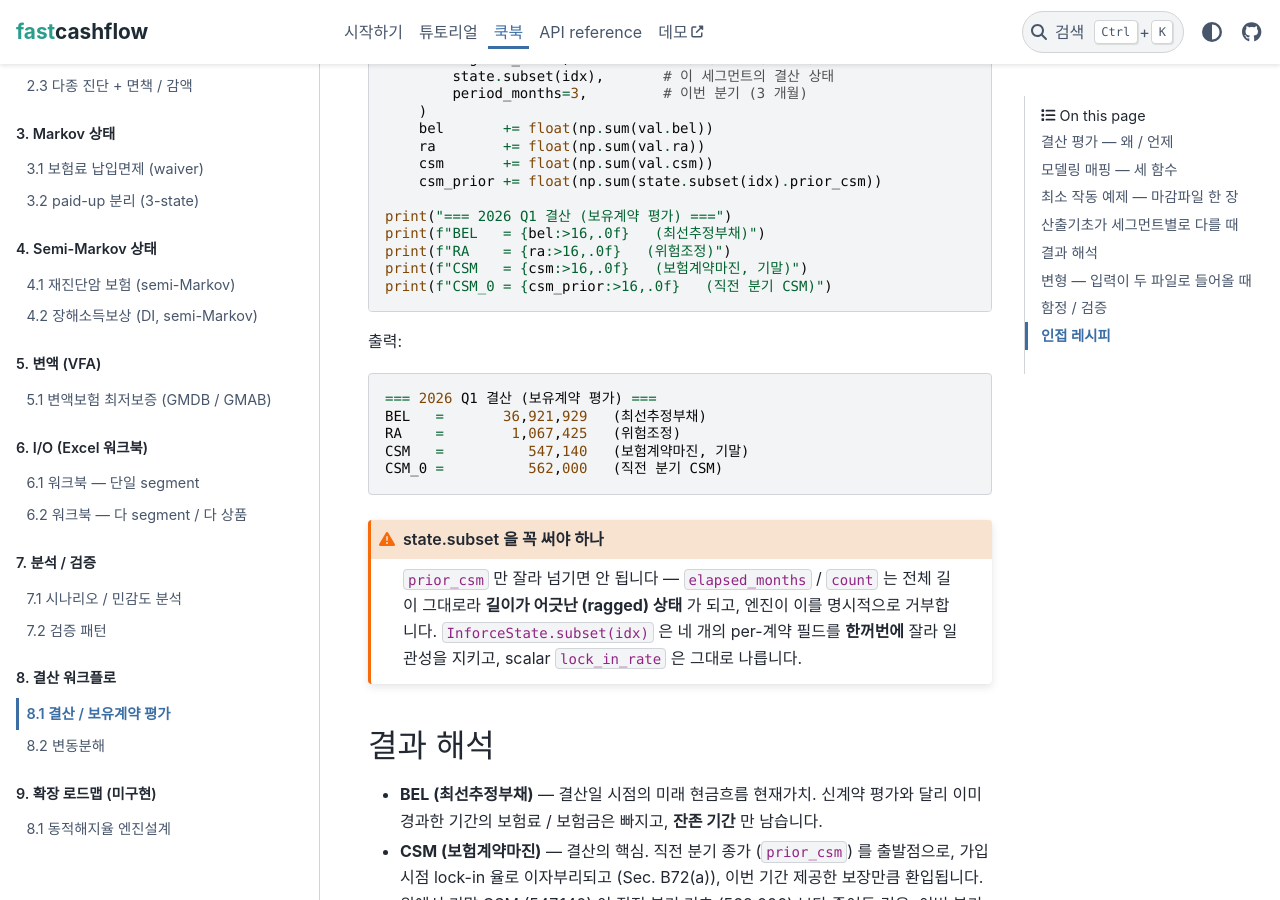
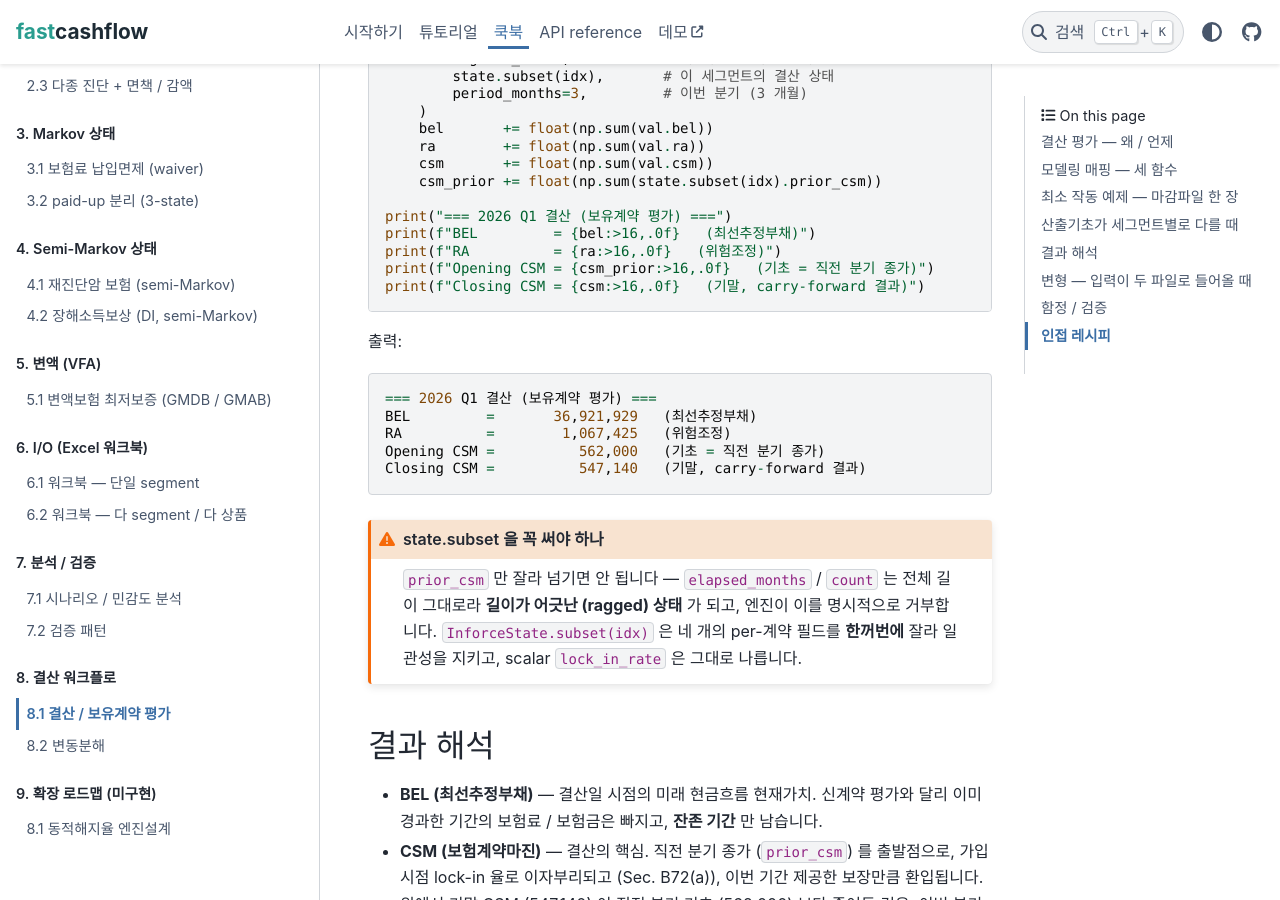
Before and after one commit to seokhoonj/fastcashflow, a Sphinx documentation site: the page built from docs/cookbook/workflow/settlement.md, in a window 1280 px wide and 900 px high, scrolled down 3139 px. Built offline with Sphinx 7.4.7 and the PyData theme 0.15.4, drawn with Linux system fonts in a browser that asks for light colours.

Commit message:
docs: label settlement CSM roll as Opening/Closing
The settlement summary printed the carried-forward CSM as CSM_0, which
elsewhere means the initial-recognition CSM (max(0, -FCF)) -- a different
quantity from last quarter's closing balance. Relabel the pair as Opening
CSM / Closing CSM (기초 -> 기말), matching the roll-forward terminology in
the movement chapter, and align the = column.

````diff
--- a/docs/cookbook/workflow/settlement.md
+++ b/docs/cookbook/workflow/settlement.md
@@ -158,20 +158,20 @@ for key, segment_basis in basis.items():
     csm_prior += float(np.sum(state.subset(idx).prior_csm))
 
 print("=== 2026 Q1 결산 (보유계약 평가) ===")
-print(f"BEL   = {bel:>16,.0f}   (최선추정부채)")
-print(f"RA    = {ra:>16,.0f}   (위험조정)")
-print(f"CSM   = {csm:>16,.0f}   (보험계약마진, 기말)")
-print(f"CSM_0 = {csm_prior:>16,.0f}   (직전 분기 CSM)")
+print(f"BEL         = {bel:>16,.0f}   (최선추정부채)")
+print(f"RA          = {ra:>16,.0f}   (위험조정)")
+print(f"Opening CSM = {csm_prior:>16,.0f}   (기초 = 직전 분기 종가)")
+print(f"Closing CSM = {csm:>16,.0f}   (기말, carry-forward 결과)")
 ```
 
 출력:
 
 ```
 === 2026 Q1 결산 (보유계약 평가) ===
-BEL   =       36,921,929   (최선추정부채)
-RA    =        1,067,425   (위험조정)
-CSM   =          547,140   (보험계약마진, 기말)
-CSM_0 =          562,000   (직전 분기 CSM)
+BEL         =       36,921,929   (최선추정부채)
+RA          =        1,067,425   (위험조정)
+Opening CSM =          562,000   (기초 = 직전 분기 종가)
+Closing CSM =          547,140   (기말, carry-forward 결과)
 ```
 
 ```{admonition} state.subset 을 꼭 써야 하나
````
